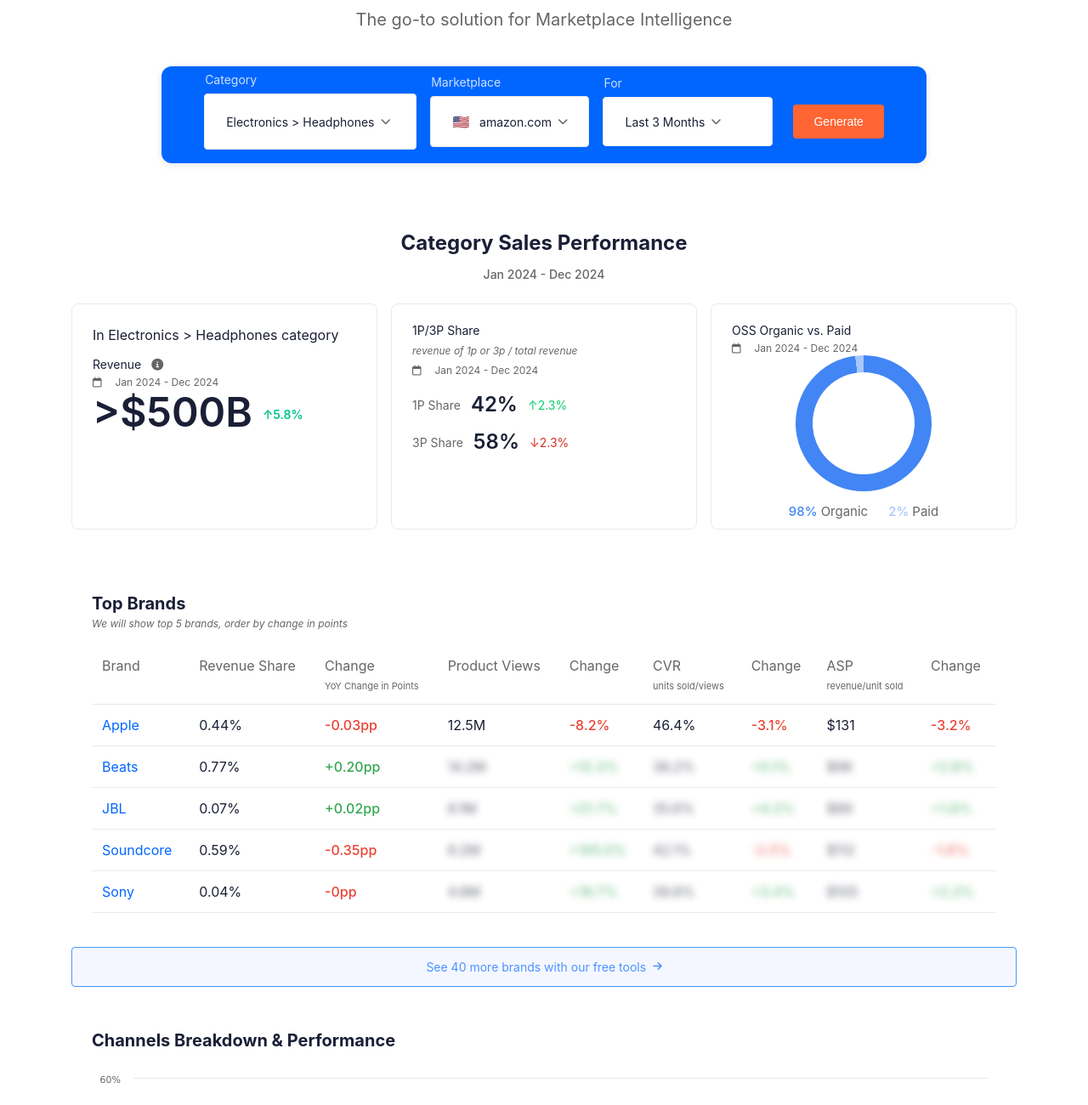
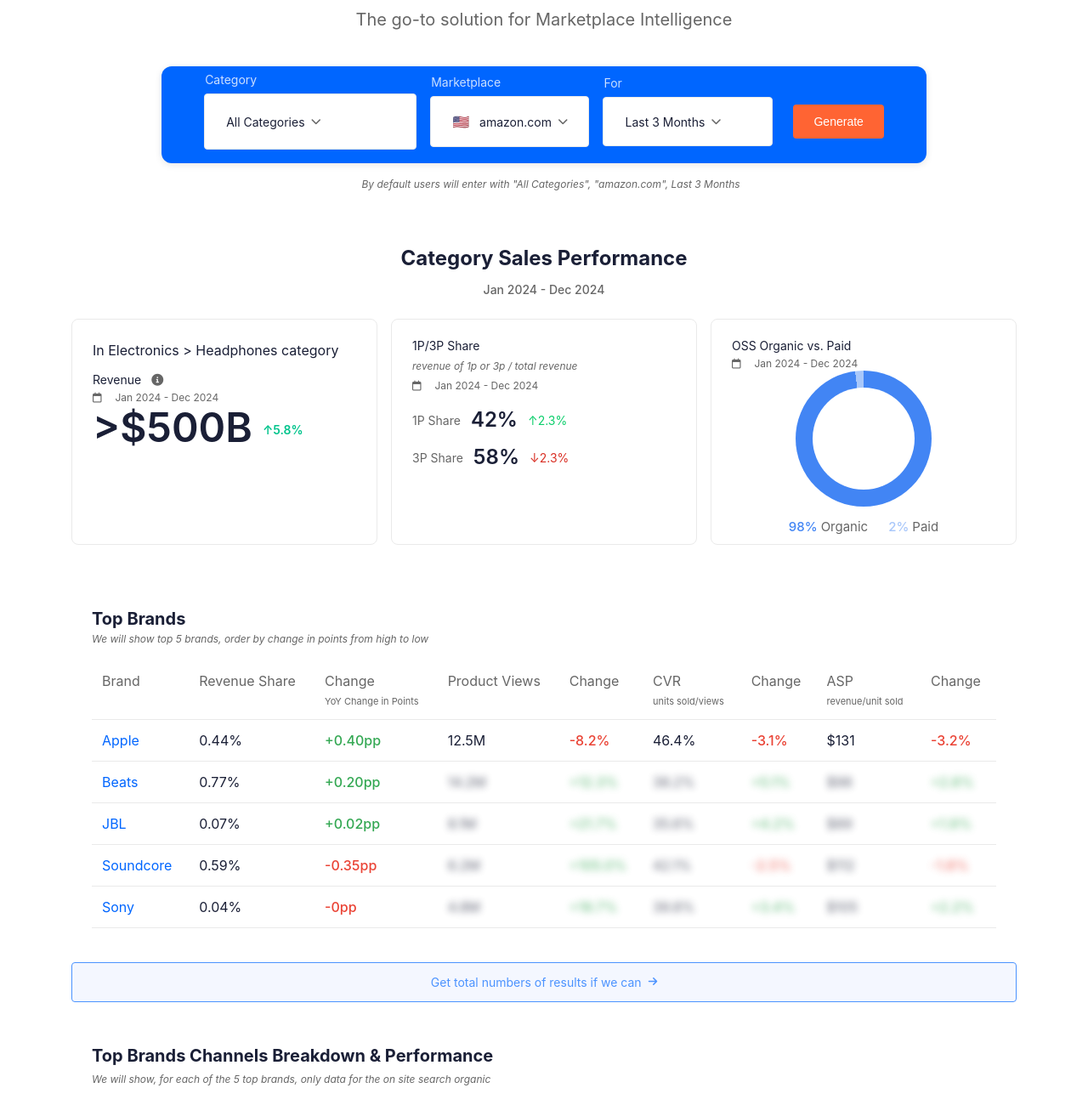
Before and after one commit to Sophiofa/shoppers_nopopup, a plain HTML site: page index.html in a window 1280 px wide. Shown: the part 260-1560 px from the top of the page at 85% size. Drawn offline with nearby package versions, Linux system fonts and the light colour scheme.

Commit message:
more instructions

```diff
--- a/index.html
+++ b/index.html
@@ -52,7 +52,7 @@
                         <div class="category-selector dropdown">
                             <div class="dropdown-label">Category</div>
                             <div class="dropdown-value">
-                                Electronics > Headphones
+                                All Categories
                                 <i class="fas fa-chevron-down"></i>
                             </div>
                             <div class="dropdown-menu">
@@ -166,6 +166,11 @@
                     </div>
                 </div>
             </div>
+
+            <!-- Add this after the controls-panel div -->
+            <div class="default-settings-info">
+                By default users will enter with "All Categories", "amazon.com", Last 3 Months
+            </div>
         </div>
 
         <div class="top-brands-section">
@@ -233,7 +238,7 @@
             <div class="data-table">
                 <div class="table-header">
                     <h3>Top Brands</h3>
-                    <div class="helper-text">We will show top 5 brands, order by change in points</div>
+                    <div class="helper-text">We will show top 5 brands, order by change in points from high to low</div>
                 </div>
                 <table>
                     <thead>
@@ -262,7 +267,7 @@
                         <tr>
                             <td><a href="#" class="brand-link">Apple</a></td>
                             <td>0.44%</td>
-                            <td class="change negative">-0.03pp</td>
+                            <td class="change positive">+0.40pp</td>
                             <td>12.5M</td>
                             <td class="change negative">-8.2%</td>
                             <td>46.4%</td>
@@ -319,13 +324,16 @@
             </div>
 
             <div class="see-all-banner">
-                <span>See 40 more brands with our free tools</span>
+                <span>Get total numbers of results if we can</span>
                 <i class="fas fa-arrow-right"></i>
             </div>
 
             <div class="channels-breakdown">
                 <div class="section-header">
-                    <h3>Channels Breakdown & Performance</h3>
+                    <div class="title-group">
+                        <h3>Top Brands Channels Breakdown & Performance</h3>
+                        <div class="helper-text">We will show, for each of the 5 top brands, only data for the on site search organic</div>
+                    </div>
                 </div>
 
                 <div class="chart-wrapper">
@@ -593,7 +601,7 @@
                             <tr>
                                 <td><a href="#" class="brand-link">Apple</a></td>
                                 <td>0.44%</td>
-                                <td class="change negative">-0.03pp</td>
+                                <td class="change positive">+0.40pp</td>
                                 <td>12.5M</td>
                                 <td class="change negative">-8.2%</td>
                                 <td>46.4%</td>
@@ -977,7 +985,7 @@
                 text: null
             },
             xAxis: {
-                categories: ['On site search org.', 'OSS paid', 'Refferal', 'Social'],
+                categories: ['On site search organic', 'OSS paid', 'Refferal', 'Social'],
                 crosshair: true
             },
             yAxis: {
--- a/styles.css
+++ b/styles.css
@@ -3535,3 +3535,11 @@
 .legend-color.category { background: #eaeaea; }
 .legend-color.organic { background: #4285f4; }
 .legend-color.paid { background: #a8c7fa; }
+
+.default-settings-info {
+    color: #666;
+    font-size: 12px;
+    font-style: italic;
+    margin-top: 8px;
+    padding-left: 16px;
+}
```
